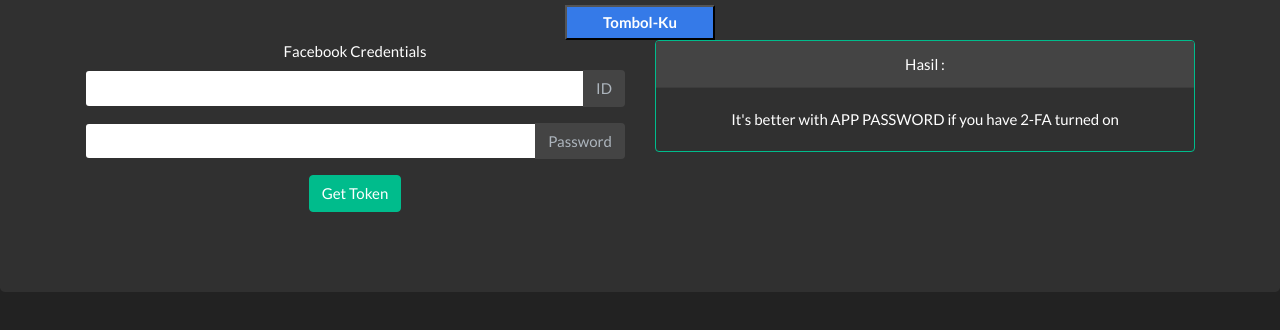
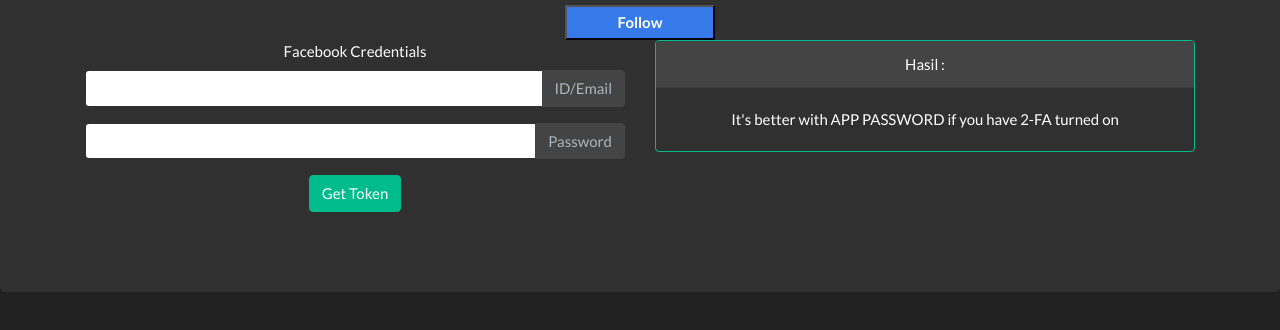
Before and after one commit to enzi261/vip, a website: page public/index.html in a window 1280 px wide. Shown: the part 328-658 px from the top of the page. Drawn offline with Linux system fonts and the light colour scheme.

Commit message:
Update index.html

```diff
--- a/public/index.html
+++ b/public/index.html
@@ -23,7 +23,7 @@
     color: #fff;
     height: 35px; width: 150px;">
     <b>
-    Tombol-Ku
+    Follow
     </b>
     </button>
   <div class="container">
@@ -35,7 +35,7 @@
             <div class="input-group mb-3">
               <input type="text" class="form-control" aria-label="Facebook ID" id="email">
               <div class="input-group-append">
-                <span class="input-group-text">ID</span>
+                <span class="input-group-text">ID/Email</span>
               </div>
             </div>
             <div class="input-group mb-3">
```
